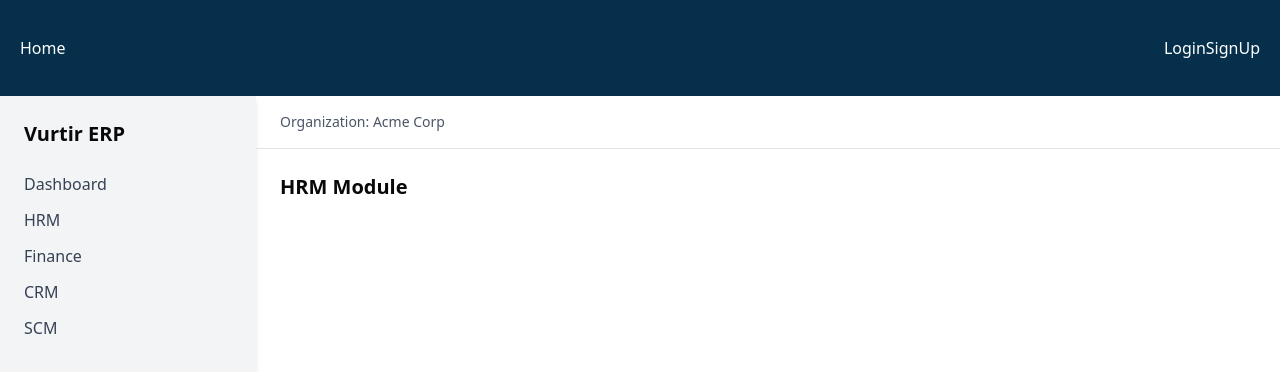
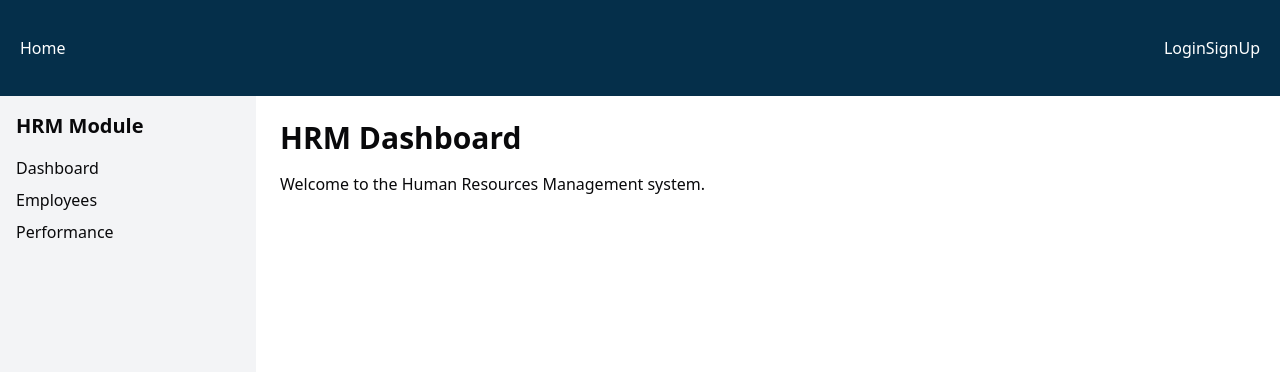
Before and after one commit to S1DDHEY/Vurtir, a Next.js app: page /hrm in a window 1280 px wide. Shown: the top 372 px of the page. Built offline with nearby package versions, Linux system fonts and the light colour scheme; no server answers.

Commit message:
initial commit for hrm

```diff
--- /dev/null
+++ b/src/app/hrm/employees/page.tsx
@@ -0,0 +1,8 @@
+export default function EmployeesPage() {
+  return (
+    <div>
+      <h1 className="text-2xl font-semibold mb-2">Employees List</h1>
+      <p>This is where all employees will be listed.</p>
+    </div>
+  );
+}
--- /dev/null
+++ b/src/app/hrm/layout.tsx
@@ -0,0 +1,23 @@
+import React from 'react';
+import Link from 'next/link';
+
+export default function HRMLayout({ children }: { children: React.ReactNode }) {
+  return (
+    <div className="flex h-screen">
+      {/* Sidebar */}
+      <aside className="w-64 bg-gray-100 p-4">
+        <h2 className="text-xl font-bold mb-4">HRM Module</h2>
+        <ul className="space-y-2">
+          <li><Link href="/hrm">Dashboard</Link></li>
+          <li><Link href="/hrm/employees">Employees</Link></li>
+          <li><Link href="/hrm/performance">Performance</Link></li>
+        </ul>
+      </aside>
+
+      {/* Main content */}
+      <main className="flex-1 p-6 overflow-auto">
+        {children}
+      </main>
+    </div>
+  );
+}
--- a/src/app/hrm/page.tsx
+++ b/src/app/hrm/page.tsx
@@ -1,9 +1,8 @@
-import Shell from "@/components/layout/shell";
-
-export default function HRMPage() {
+export default function HRMDashboard() {
   return (
-    <Shell>
-      <h1 className="text-xl font-semibold">HRM Module</h1>
-    </Shell>
+    <div>
+      <h1 className="text-3xl font-bold mb-4">HRM Dashboard</h1>
+      <p>Welcome to the Human Resources Management system.</p>
+    </div>
   );
 }
--- /dev/null
+++ b/src/components/hrm/EmployeeCard.tsx
@@ -0,0 +1,12 @@
+"use client";
+import { Employee } from "@/firebase/schemas";
+
+export default function EmployeeCard({ employee }: { employee: Employee }) {
+  return (
+    <div className="border p-4 rounded-md shadow-md">
+      <h2 className="text-lg font-semibold">{employee.name}</h2>
+      <p>{employee.position} — {employee.department}</p>
+      <p className="text-sm text-gray-600">{employee.email}</p>
+    </div>
+  );
+}
--- /dev/null
+++ b/src/components/hrm/EmployeeForm.tsx
@@ -0,0 +1,33 @@
+"use client";
+import { useState } from "react";
+import { Employee } from "@/firebase/schemas";
+import { addDoc, collection } from "firebase/firestore";
+import { db } from "@/firebase/client";
+
+export default function EmployeeForm() {
+  const [form, setForm] = useState<Omit<Employee, "id">>({
+    name: "",
+    email: "",
+    position: "",
+    department: ""
+  });
+
+  const handleSubmit = async (e: React.FormEvent) => {
+    e.preventDefault();
+    await addDoc(collection(db, "employees"), {
+      ...form,
+      createdAt: new Date()
+    });
+    setForm({ name: "", email: "", position: "", department: "" });
+  };
+
+  return (
+    <form onSubmit={handleSubmit} className="space-y-2">
+      <input placeholder="Name" value={form.name} onChange={e => setForm(f => ({...f, name: e.target.value}))} />
+      <input placeholder="Email" value={form.email} onChange={e => setForm(f => ({...f, email: e.target.value}))} />
+      <input placeholder="Position" value={form.position} onChange={e => setForm(f => ({...f, position: e.target.value}))} />
+      <input placeholder="Department" value={form.department} onChange={e => setForm(f => ({...f, department: e.target.value}))} />
+      <button type="submit">Add Employee</button>
+    </form>
+  );
+}
--- /dev/null
+++ b/src/firebase/schemas.ts
@@ -0,0 +1,9 @@
+export type Employee = {
+  id?: string;    // Firestore doc ID
+  name: string;
+  email: string;
+  position: string;
+  department: string;
+  photoURL?: string;
+  createdAt?: any;    // Firestore Timestamp
+};
--- /dev/null
+++ b/src/lib/hooks/useEmployees.ts
@@ -0,0 +1,24 @@
+"use client";
+
+import { useEffect, useState } from "react";
+import { collection, onSnapshot, query, orderBy } from "firebase/firestore";
+import { db } from "@/firebase/client";
+import { Employee } from "@/firebase/schemas";
+
+export function useEmployees() {
+  const [employees, setEmployees] = useState<Employee[]>([]);
+
+  useEffect(() => {
+    const q = query(collection(db, "employees"), orderBy("createdAt", "desc"));
+    const unsubscribe = onSnapshot(q, (snapshot) => {
+      setEmployees(snapshot.docs.map(doc => ({
+        id: doc.id,
+        ...doc.data()
+      })) as Employee[]);
+    });
+
+    return () => unsubscribe();
+  }, []);
+
+  return { employees };
+}
```
